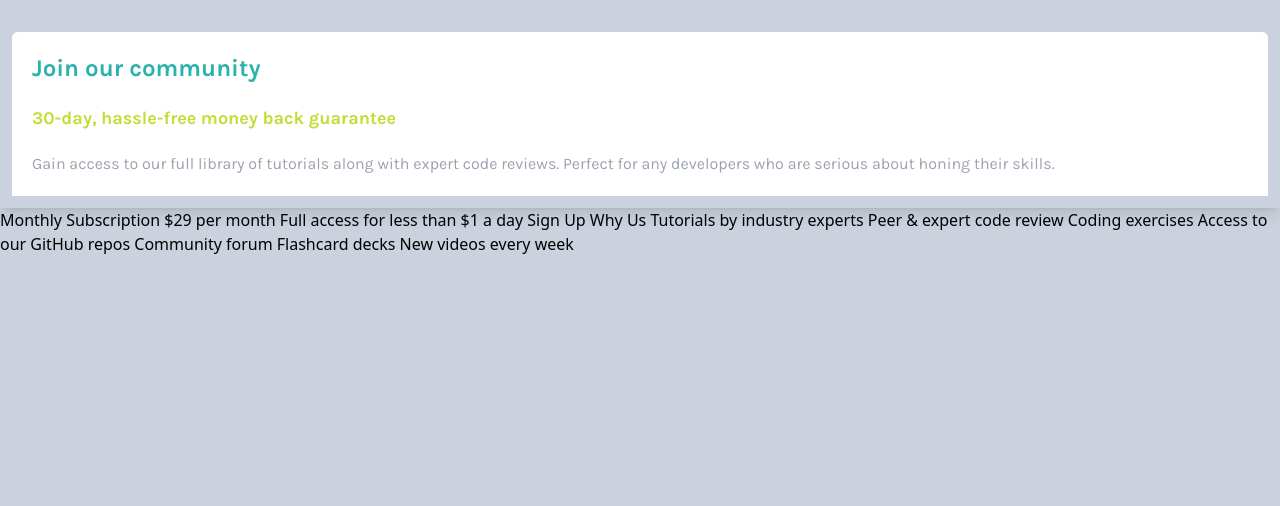
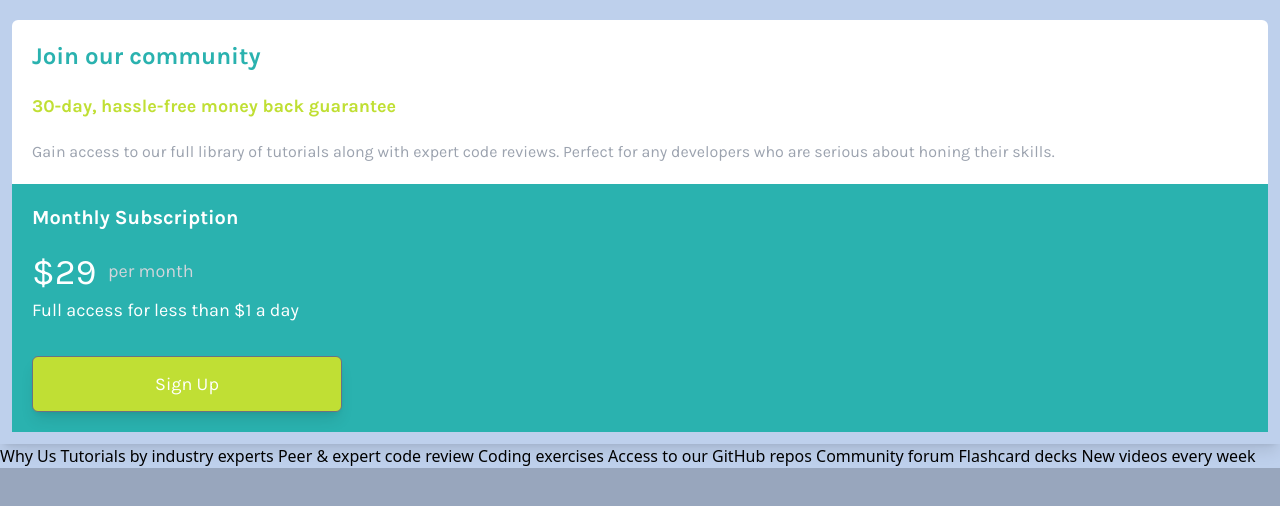
Before and after one commit to Abaljerind/single-price-grid-component, a website: page index.html in a window 1280 px wide. Drawn offline with Linux system fonts and the light colour scheme.

Commit message:
subs style done & fix some

```diff
--- a/index.html
+++ b/index.html
@@ -25,11 +25,11 @@
 
     <title>Frontend Mentor | Single Price Grid Component</title>
   </head>
-  <body class="bg-grayishBlue bg-opacity-50">
-    <main class="shadow-lg font-karla p-3 mt-5">
+  <body class="bg-grayishBlue backdrop-brightness-125">
+    <main class="shadow-lg font-karla px-3 pb-3 pt-5">
       <!-- main article -->
       <article class="main bg-white rounded-t-md p-5">
-        <p class="text-cyan text-2xl font-bold">Join our community</p>
+        <p class="text-cyans text-2xl font-bold">Join our community</p>
         <p class="text-brightYellow mt-5 font-bold text-lg">
           30-day, hassle-free money back guarantee
         </p>
@@ -41,15 +41,30 @@
       </article>
 
       <!-- subscription -->
-      <aside class="subscription"></aside>
+      <aside class="subscription bg-cyans p-5">
+        <p class="text-white text-xl font-bold">Monthly Subscription</p>
+        <p class="text-lg mt-5 text-white relative">
+          <span class="text-4xl">&dollar;29</span>
+          <span class="text-gray-300 ml-3 absolute top-[5px] left-16"
+            >per month</span
+          >
+        </p>
+        <p class="text-lg text-white mt-1">
+          Full access for less than &dollar;1 a day
+        </p>
+        <button
+          class="text-white border bg-brightYellow w-[310px] shadow-lg border-gray-500 text-lg mt-8 flex justify-center items-center h-14 rounded-md"
+        >
+          Sign Up
+        </button>
+      </aside>
 
       <!-- article why us -->
       <article class="whyUs"></article>
     </main>
 
-    Monthly Subscription &dollar;29 per month Full access for less than
-    &dollar;1 a day Sign Up Why Us Tutorials by industry experts Peer &amp;
-    expert code review Coding exercises Access to our GitHub repos Community
-    forum Flashcard decks New videos every week
+    Why Us Tutorials by industry experts Peer &amp; expert code review Coding
+    exercises Access to our GitHub repos Community forum Flashcard decks New
+    videos every week
   </body>
 </html>
```
Also changed, not shown: css/output.css.
